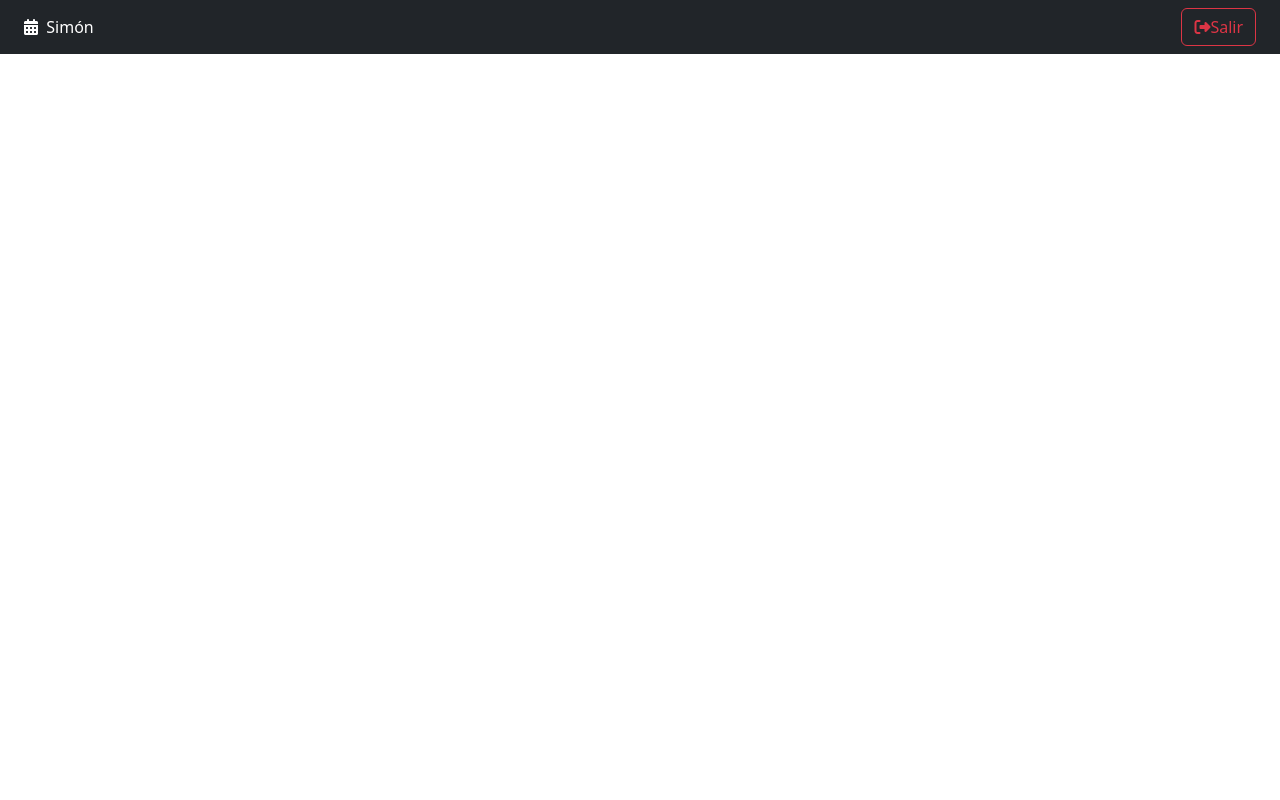
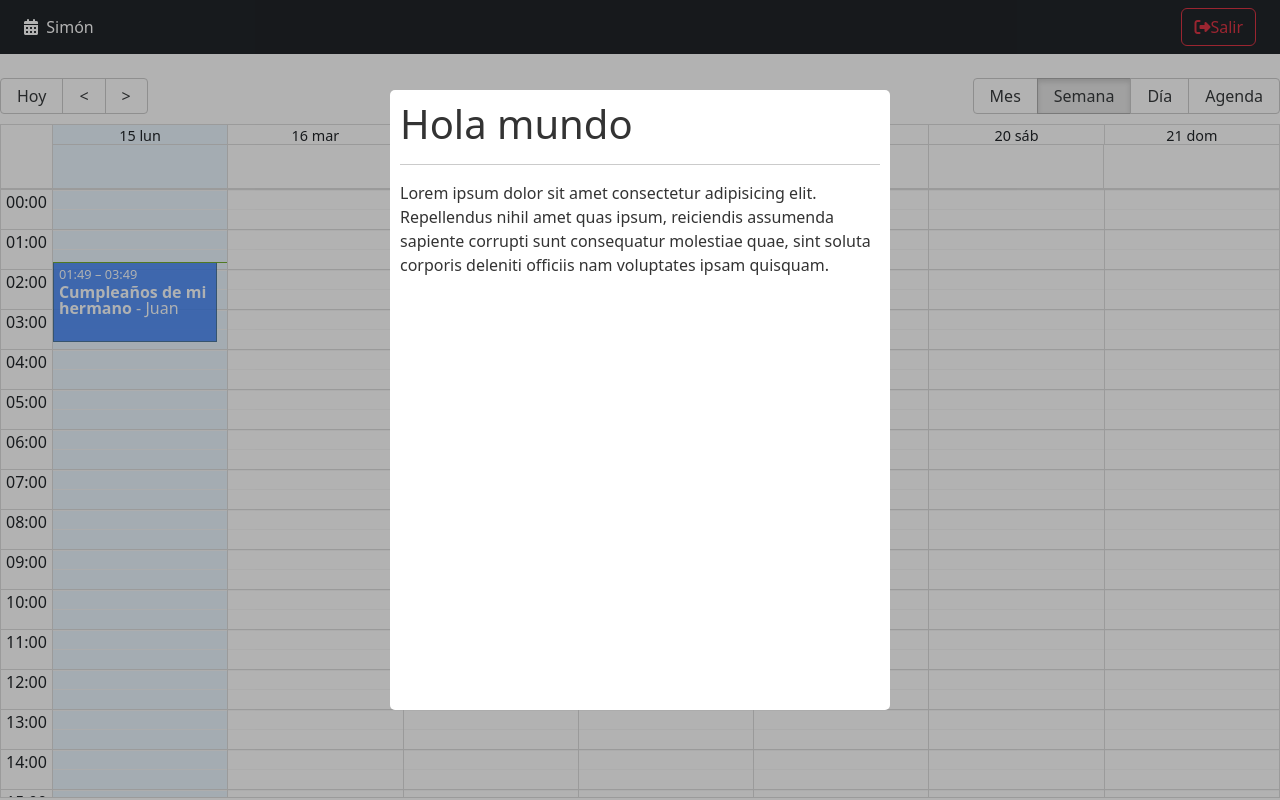
Before and after one commit to xSimon76x/CalendarApp, a React (Vite) app: page /auth in a window 1280 px wide. Built offline with nearby package versions, Linux system fonts and the light colour scheme.

Commit message:
Avance calendario con eventos personalizados

```diff
--- a/package.json
+++ b/package.json
@@ -9,8 +9,11 @@
     "preview": "vite preview"
   },
   "dependencies": {
+    "date-fns": "^2.30.0",
     "react": "^18.2.0",
+    "react-big-calendar": "^1.6.9",
     "react-dom": "^18.2.0",
+    "react-modal": "^3.16.1",
     "react-router-dom": "^6.11.1"
   },
   "devDependencies": {
--- /dev/null
+++ b/src/calendar/components/CalendarEvent.jsx
@@ -0,0 +1,14 @@
+
+
+export const CalendarEvent = ({ event }) => {
+
+    const { title, user } = event;
+
+
+    return (
+        <>
+            <strong>{ title }</strong>
+            <span> - { user.name } </span>
+        </>
+    )
+}
--- /dev/null
+++ b/src/calendar/components/CalendarModal.jsx
@@ -0,0 +1,41 @@
+import { useState } from "react";
+import Modal from "react-modal"
+
+const customStyles = {
+    content: {
+        top: '50%',
+        left: '50%',
+        right: 'auto',
+        bottom: 'auto',
+        marginRight: '-50%',
+        transform: 'translate(-50%, -50%)',
+    },
+};
+
+Modal.setAppElement('#root');
+
+export const CalendarModal = () => {
+
+    const [isModalOpen, setIsModalOpen] = useState(true)
+
+    const onCloseModal = () => {
+        setIsModalOpen(false);
+    };
+
+    return (
+        <Modal
+            isOpen={isModalOpen}
+            // onAfterOpen={afterOpenModal}
+            onRequestClose={onCloseModal}
+            style={customStyles}
+            // contentLabel="Example Modal"
+            className="modal"
+            overlayClassName="modal-fondo"
+            closeTimeoutMS={ 200 }
+        >
+            <h1>Hola mundo</h1>
+            <hr />
+            <p>Lorem ipsum dolor sit amet consectetur adipisicing elit. Repellendus nihil amet quas ipsum, reiciendis assumenda sapiente corrupti sunt consequatur molestiae quae, sint soluta corporis deleniti officiis nam voluptates ipsam quisquam.</p>
+        </Modal>
+    )
+}
--- /dev/null
+++ b/src/calendar/components/index.js
@@ -0,0 +1,3 @@
+export * from './CalendarEvent'
+export * from './NavBar'
+export * from './CalendarModal'
--- a/src/calendar/pages/CalendarPage.jsx
+++ b/src/calendar/pages/CalendarPage.jsx
@@ -1,10 +1,77 @@
-import { NavBar } from "../components/NavBar"
+import { NavBar, CalendarEvent, CalendarModal } from "../components"
+import { Calendar } from 'react-big-calendar'
+import 'react-big-calendar/lib/css/react-big-calendar.css'
+import { addHours } from "date-fns"
+import { localizer, getMessagesES } from "../../helpers";
+import { useState } from "react";
+
+const events = [{
+  title: 'Cumpleaños de mi hermano',
+  start: new Date(),
+  notes: 'Hay que comprar un pastel',
+  end: addHours( new Date(), 2 ),
+  bgColor: '#fafafa',
+  user: {
+    _id: '123',
+    name: 'Juan',
+  }
+}];
+
+export const CalendarPage = () => {
+
+  const lastViewStorage = localStorage.getItem("lastView") || 'week';
+  const [lastView, setLastView] = useState(lastViewStorage);
+
+  const eventStyleGetter = ( event, start, end, isSelected ) => {
+    const style = {
+      backgroundColor: '#347CF7',
+      borderRadius: '0px',
+      opacity: 0.8,
+      color: 'white'
+    }
+
+    return {
+      style
+    }
+  }
+
+  const onDoubleClick = (e) => {
+
+  };
+
+  const onSelect = (e) => {
+
+  };
+
+  const onViewChanged = (e) => {
+    localStorage.setItem('lastView', e);
+    setLastView( e );
+  };
 
 
-export const CalendarPage = () => {
   return (
     <>
       <NavBar />
+
+      <Calendar
+        culture="es"
+        localizer={localizer}
+        events={events}
+        startAccessor="start"
+        endAccessor="end"
+        defaultView={ lastView }
+        style={{ height: 'calc( 100vh - 80px )' }}
+        messages={getMessagesES()}
+        eventPropGetter={ eventStyleGetter }
+        components={{
+          event: CalendarEvent
+        }}
+        onDoubleClickEvent={ onDoubleClick }
+        onSelectEvent={ onSelect }
+        onView={ onViewChanged }
+      />
+
+      <CalendarModal />
     </>
   )
 }
--- /dev/null
+++ b/src/helpers/calendarLocalizer.js
@@ -0,0 +1,18 @@
+import format from 'date-fns/format'
+import parse from 'date-fns/parse'
+import startOfWeek from 'date-fns/startOfWeek'
+import getDay from 'date-fns/getDay'
+import esES from 'date-fns/locale/es'
+import { dateFnsLocalizer } from 'react-big-calendar'
+
+const locales = {
+  'es': esES,
+};
+
+export const localizer = dateFnsLocalizer({
+  format,
+  parse,
+  startOfWeek,
+  getDay,
+  locales,
+});
--- /dev/null
+++ b/src/helpers/getMessages.js
@@ -0,0 +1,17 @@
+export const getMessagesES = () => {
+    return {
+        allDay: 'Todo el día',
+        previous: '<',
+        next: '>',
+        today: 'Hoy',
+        month: 'Mes',
+        week: 'Semana',
+        day: 'Día',
+        agenda: 'Agenda',
+        date: 'Fecha',
+        time: 'Hora',
+        event: 'Evento',
+        noEventsInRange: 'No hay eventos en este rango',
+        showMore: total => `+ Ver más (${total})`
+    };
+}
--- /dev/null
+++ b/src/helpers/index.js
@@ -0,0 +1,2 @@
+export * from './calendarLocalizer'
+export * from './getMessages'
--- a/src/index.css
+++ b/src/index.css
@@ -1,69 +1,40 @@
-:root {
-  font-family: Inter, system-ui, Avenir, Helvetica, Arial, sans-serif;
-  line-height: 1.5;
-  font-weight: 400;
-
-  color-scheme: light dark;
-  color: rgba(255, 255, 255, 0.87);
-  background-color: #242424;
-
-  font-synthesis: none;
-  text-rendering: optimizeLegibility;
-  -webkit-font-smoothing: antialiased;
-  -moz-osx-font-smoothing: grayscale;
-  -webkit-text-size-adjust: 100%;
+/* Modal */
+.ReactModalPortal > div{
+  opacity: 0;
 }
 
-a {
-  font-weight: 500;
-  color: #646cff;
-  text-decoration: inherit;
-}
-a:hover {
-  color: #535bf2;
+.ReactModalPortal .ReactModal__Overlay {
+  align-items: center;
+  display: flex;
+  justify-content: center;
+  transition: opacity .2s ease-in-out;
+  z-index: 999;
 }
 
-body {
-  margin: 0;
-  display: flex;
-  place-items: center;
-  min-width: 320px;
-  min-height: 100vh;
+.modal-fondo {
+  background-color: rgba(0, 0, 0, 0.3);
+  bottom: 0;
+  left: 0;
+  right: 0;
+  top: 0;
+  position: fixed;
 }
 
-h1 {
-  font-size: 3.2em;
-  line-height: 1.1;
+.ReactModalPortal .ReactModal__Overlay--after-open {
+  opacity: 1;
 }
 
-button {
-  border-radius: 8px;
-  border: 1px solid transparent;
-  padding: 0.6em 1.2em;
-  font-size: 1em;
-  font-weight: 500;
-  font-family: inherit;
-  background-color: #1a1a1a;
-  cursor: pointer;
-  transition: border-color 0.25s;
-}
-button:hover {
-  border-color: #646cff;
-}
-button:focus,
-button:focus-visible {
-  outline: 4px auto -webkit-focus-ring-color;
+.ReactModalPortal .ReactModal__Overlay--before-close {
+  opacity: 0;
 }
 
-@media (prefers-color-scheme: light) {
-  :root {
-    color: #213547;
-    background-color: #ffffff;
-  }
-  a:hover {
-    color: #747bff;
-  }
-  button {
-    background-color: #f9f9f9;
-  }
+.modal {
+  background: white;
+  border-radius: 5px;
+  color: rgb(51, 51, 51);
+  display: inline;
+  max-height: 620px;
+  max-width: 500px;
+  outline: none;
+  padding: 10px;
 }
--- a/src/main.jsx
+++ b/src/main.jsx
@@ -1,11 +1,11 @@
 import React from 'react'
 import ReactDOM from 'react-dom/client'
 // import App from './App'
-// import './index.css'
+import './index.css'
 import { CalendarApp } from './CalendarApp'
 
 ReactDOM.createRoot(document.getElementById('root')).render(
-  <React.StrictMode>
-    <CalendarApp />
-  </React.StrictMode>,
+  <CalendarApp />
+  // <React.StrictMode>
+  // </React.StrictMode>
 )
```
Also changed, not shown: 1 other file (tests, documents, lock files or other folders).
